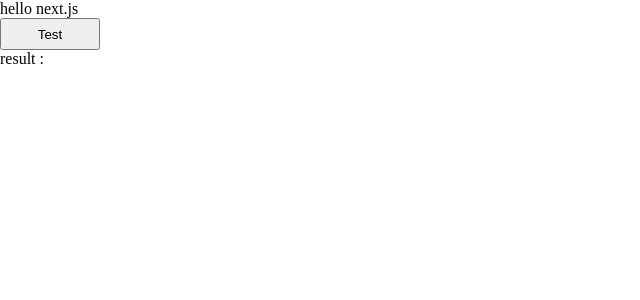
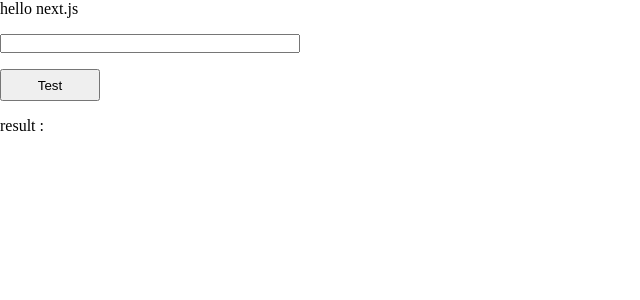
Before and after one commit to Cozy-Ho/numble-ai-chat, a Next.js app: page / in a window 1280 px wide. Shown: the top 300 px of the page, without its empty margins (0-640 px from the left). Built offline with nearby package versions, Linux system fonts and the light colour scheme.

Commit message:
[Dev] api test

```diff
--- /dev/null
+++ b/src/pages/api/testPrompt.ts
@@ -0,0 +1,59 @@
+import type { NextApiRequest, NextApiResponse } from "next";
+import { Configuration, OpenAIApi } from "openai";
+
+const configuration = new Configuration({
+  apiKey: process.env.NEXT_PUBLIC_CF_OPEN_AI_API_KEY
+});
+
+const openai = new OpenAIApi(configuration);
+
+type Data = {
+  result?: string;
+  error?: {
+    message: string;
+  };
+};
+
+export default async function handler(req: NextApiRequest, res: NextApiResponse<Data>) {
+  if (!configuration.apiKey) {
+    res.status(500).json({
+      error: {
+        message: "OpenAI API key not configured, please follow instructions in README.md"
+      }
+    });
+    return;
+  }
+
+  const request = req.body.prompt;
+  if (!request || request.length === 0) {
+    res.status(400).json({
+      error: {
+        message: "Please enter a valid animal"
+      }
+    });
+    return;
+  }
+
+  try {
+    const completion = await openai.createCompletion({
+      model: "text-davinci-003",
+      prompt: request,
+      max_tokens: 1024
+    });
+    console.log("# gpt says : ", completion.data);
+    res.status(200).json({ result: completion.data.choices[0].text });
+  } catch (error: any) {
+    // Consider adjusting the error handling logic for your use case
+    if (error.response) {
+      console.error(error.response.status, error.response.data);
+      res.status(error.response.status).json(error.response.data);
+    } else {
+      console.error(`Error with OpenAI API request: ${error.message}`);
+      res.status(500).json({
+        error: {
+          message: "An error occurred during your request."
+        }
+      });
+    }
+  }
+}
--- a/src/pages/index.tsx
+++ b/src/pages/index.tsx
@@ -3,9 +3,19 @@ import { useState } from "react";
 export default function Home() {
   const [result, setResult] = useState<string>("");
 
+  const [inputText, setInputText] = useState<string>("");
+
   const handleFetchApi = () => {
     setResult("loading...");
-    fetch("/api/test")
+    fetch("/api/testPrompt", {
+      method: "post",
+      headers: {
+        "Content-Type": "application/json"
+      },
+      body: JSON.stringify({
+        prompt: inputText
+      })
+    })
       .then(res => {
         res.json().then(data => {
           setResult(data.result);
@@ -17,18 +27,38 @@ export default function Home() {
       });
   };
   return (
-    <>
+    <div
+      style={{
+        display: "flex",
+        flexDirection: "column"
+      }}
+    >
       <div>hello next.js</div>
+      <input
+        type="text"
+        value={inputText}
+        style={{
+          width: 300,
+          marginTop: 16
+        }}
+        onChange={e => setInputText(e.target.value)}
+      />
+
       <button
         onClick={handleFetchApi}
         style={{
+          marginTop: 16,
           width: 100,
           height: 32
         }}
       >
         Test
       </button>
-      <div>{`result : ${result}`}</div>
-    </>
+      <div
+        style={{
+          marginTop: 16
+        }}
+      >{`result : ${result}`}</div>
+    </div>
   );
 }
```
